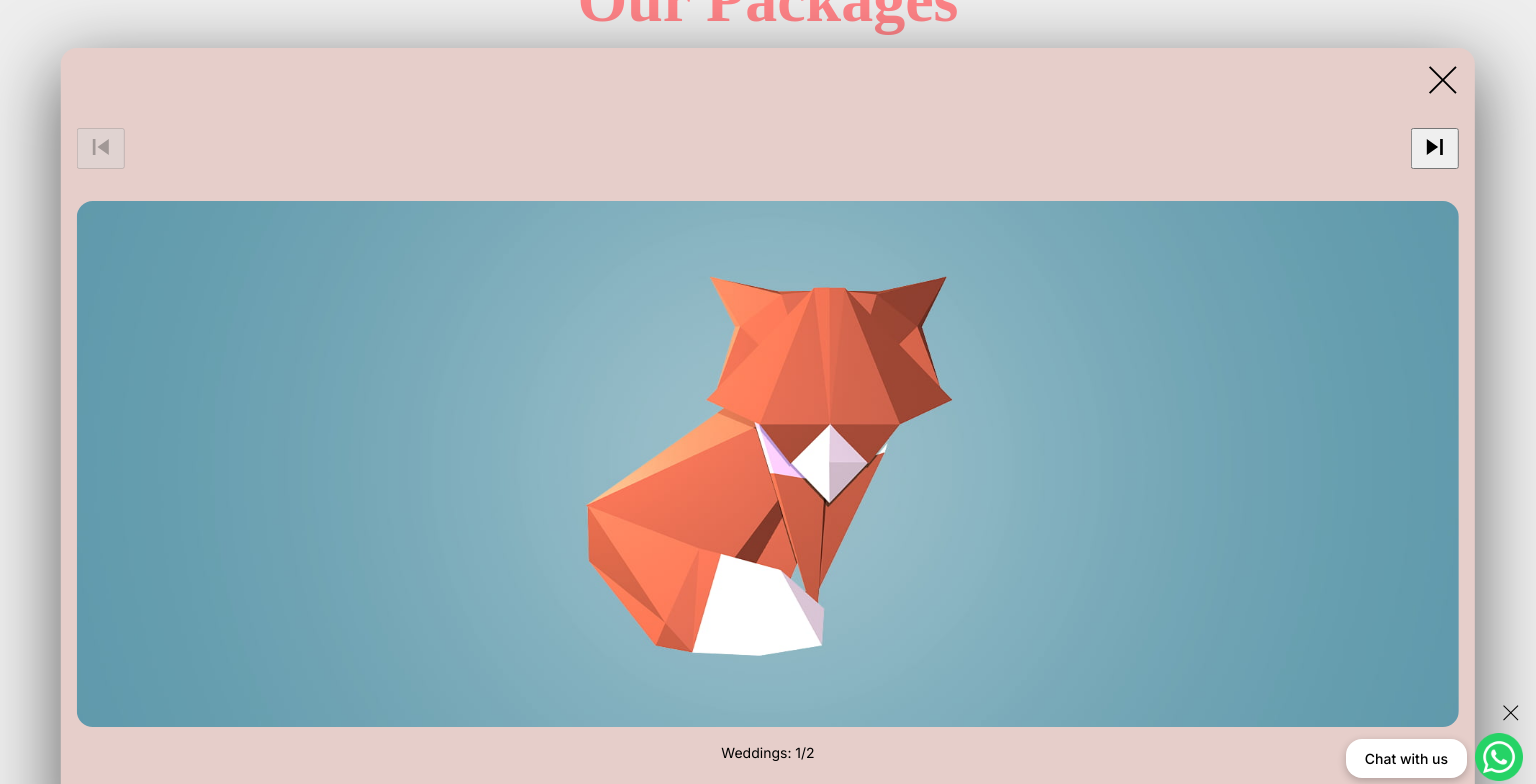
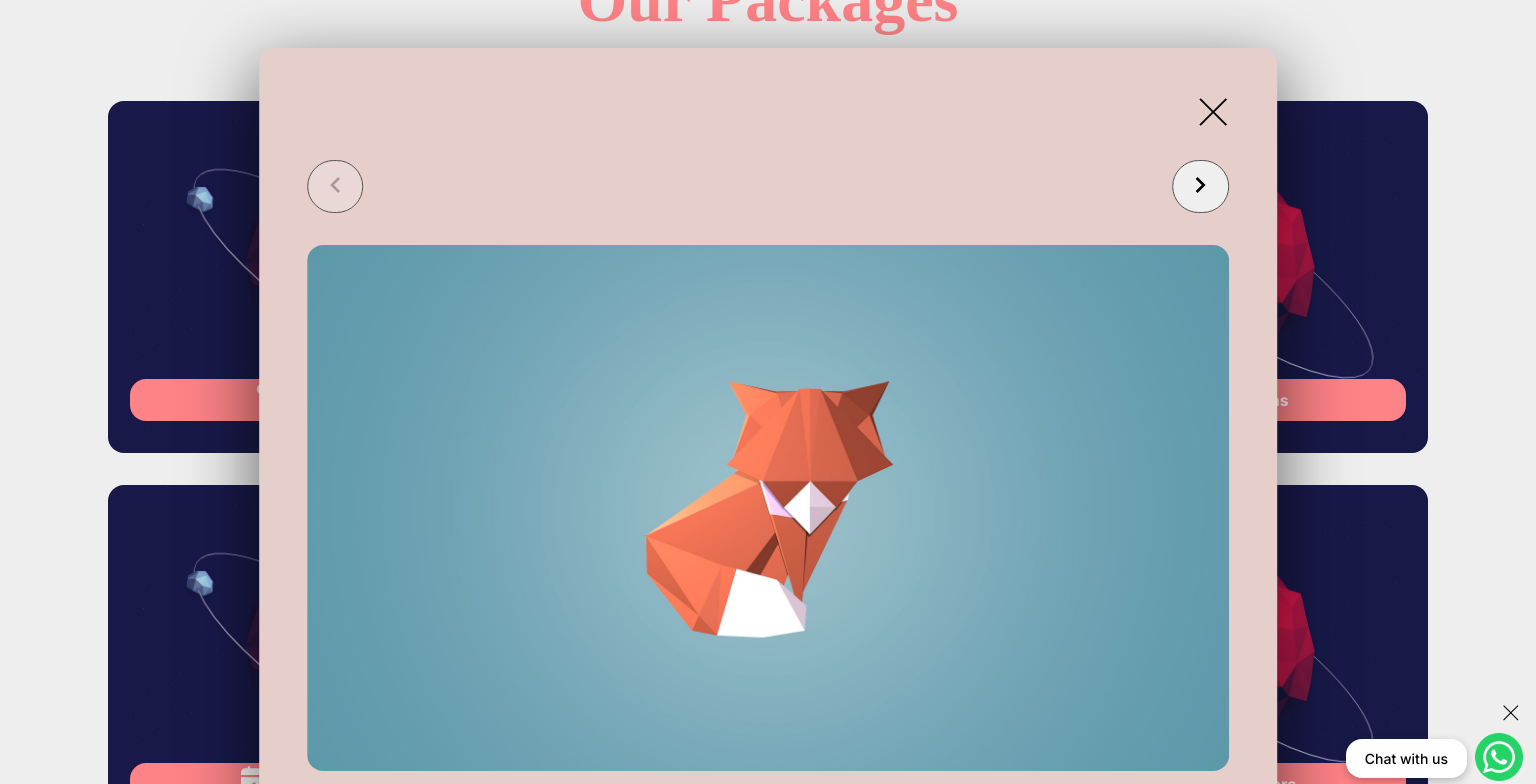
Before and after one commit to 2Kelvin/scarlettes-glam-decor, a React (Create React App) app: page / in a window 1536 px wide. Both pictures are taken after a click on the button "Weddings". Shown: the part 1016-1800 px from the top of the page. Built offline with nearby package versions, Linux system fonts and the light colour scheme; a web font is replaced by a local one.

Commit message:
make gallery slider responsive

```diff
--- a/src/components/GallerySlider/GallerySlider.css
+++ b/src/components/GallerySlider/GallerySlider.css
@@ -37,6 +37,12 @@
     align-items: center;
 }
 
+.gallery .sliderButtons button {
+    border: none;
+    border-radius: 2rem;
+    border: 1px solid #555;
+}
+
 .gallery img {
     height: 70%;
     width: 100%;
@@ -49,3 +55,40 @@
 .gallery .imgDetails {
     text-align: center;
 }
+
+
+/* +++++++++++++++++++++++ MEDIA QUERIES +++++++++++++++++++++++ */
+@media screen and (min-width: 600px) {
+    .gallery .sliderButtons button {
+        padding: 0.5rem 0.7rem;
+    }
+
+    .gallery {
+        width: 80vw;
+    }
+}
+
+@media screen and (min-width: 1200px) {
+    .gallery {
+        width: 75vw;
+    }
+}
+
+@media screen and (min-width: 1400px) {
+    .gallery {
+        padding: 3rem;
+        width: 70vw;
+    }
+}
+
+@media screen and (min-width: 1500px) {
+    .gallery {
+        width: 60vw;
+    }
+}
+
+@media screen and (min-width: 1700px) {
+    .gallery {
+        width: 55vw;
+    }
+}
--- a/src/components/GallerySlider/GallerySlider.js
+++ b/src/components/GallerySlider/GallerySlider.js
@@ -1,7 +1,7 @@
 import './GallerySlider.css';
 import { TfiClose } from "react-icons/tfi";
-import { MdSkipPrevious, MdSkipNext } from "react-icons/md";
 import { useState } from 'react';
+import { MdOutlineNavigateNext, MdOutlineNavigateBefore } from "react-icons/md";
 
 
 export default function GallerySlider({ handleDeactivateGallery, picsData, nameOfEvent }) {
@@ -35,13 +35,13 @@ export default function GallerySlider({ handleDeactivateGallery, picsData, nameO
 
             <div className='sliderButtons'>
                 <button disabled={cantGoPrev}>
-                    <MdSkipPrevious
+                    <MdOutlineNavigateBefore
                         className='iconSliders'
                         onClick={handlePrevImage}
                     />
                 </button>
                 <button disabled={cantGoNext}>
-                    <MdSkipNext
+                    <MdOutlineNavigateNext
                         className='iconSliders'
                         onClick={handleNextImage}
                     />
```
